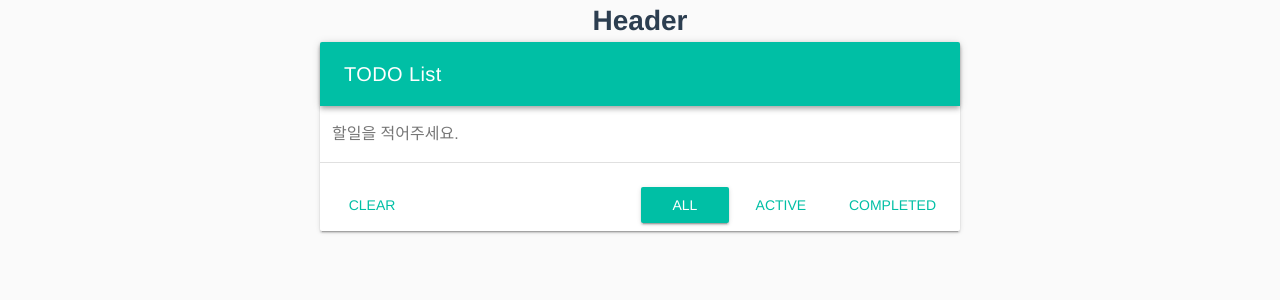
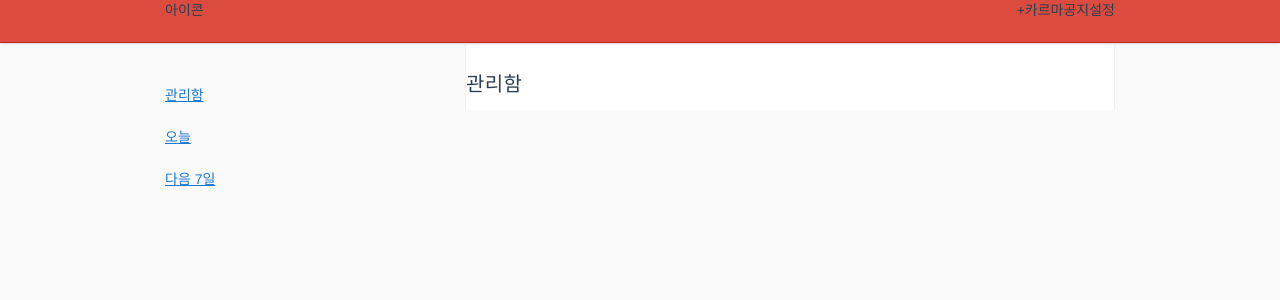
Before and after one commit to WebchemistGenn/Todoist-Vue, a Vue app: page / in a window 1280 px wide. Shown: the top 300 px of the page. Built offline with nearby package versions, Linux system fonts and the light colour scheme.

Commit message:
feat: layout change

```diff
--- a/src/App.vue
+++ b/src/App.vue
@@ -1,19 +1,13 @@
 <template>
   <v-app id="app">
-    <Header />
     <router-view/>
   </v-app>
 </template>
 
 <script lang="ts">
 import { Component, Vue } from "vue-property-decorator";
-import Header from "@/components/Header.vue";
 
-@Component({
-  components: {
-    Header,
-  },
-})
+@Component
 export default class App extends Vue {}
 </script>
 
--- a/src/components/Header.vue
+++ /dev/null
@@ -1,5 +0,0 @@
-<template>
-  <div id="header">
-    <h1>Header</h1>
-  </div>
-</template>
--- /dev/null
+++ b/src/components/common/Header.vue
@@ -0,0 +1,36 @@
+<template>
+  <div id="header">
+    <div class="inner">
+      <div class="left">
+        <span>아이콘</span>
+      </div>
+      <div class="right">
+        <input type="text" />
+        <span>+</span>
+        <span>카르마</span>
+        <span>공지</span>
+        <span>설정</span>
+      </div>
+    </div>
+  </div>
+</template>
+
+<style lang="scss" scoped>
+div#header {
+  position: fixed;
+  top: 0;
+  width: 100%;
+  height: 43px;
+  border-bottom: solid 1px #ca2100;
+  background-color: #db4c3f;
+  transition: height 0.2 ease-in;
+  box-shadow: 0 1px 2px rgba(0, 0, 0, 0.15);
+  z-index: 200;
+
+  div.inner {
+    width: 950px;
+    height: 100%;
+    margin: 0 auto;
+  }
+}
+</style>
--- /dev/null
+++ b/src/components/common/Sidebar.vue
@@ -0,0 +1,28 @@
+<template>
+  <div id="sidebar">
+    <ul>
+      <li><router-link to="/">관리함</router-link></li>
+      <li><router-link to="/today">오늘</router-link></li>
+      <li><router-link to="/week">다음 7일</router-link></li>
+    </ul>
+  </div>
+</template>
+
+<style lang="scss" scoped>
+div#sidebar {
+  width: 100%;
+  height: 100%;
+
+  ul {
+    list-style: none;
+    margin: 0;
+    padding: 0;
+
+    li {
+      height: 42px;
+      line-height: 42px;
+      text-align: left;
+    }
+  }
+}
+</style>
--- /dev/null
+++ b/src/layouts/Default.vue
@@ -0,0 +1,52 @@
+<template>
+  <div id="default-layout">
+    <Header />
+    <div class="default-container">
+      <div class="slidebar">
+        <Sidebar />
+      </div>
+      <div class="main">
+        <slot/>
+      </div>
+    </div>
+  </div>
+</template>
+
+<script lang="ts">
+import { Component, Vue } from "vue-property-decorator";
+import Header from "@/components/common/Header.vue";
+import Sidebar from "@/components/common/Sidebar.vue";
+
+@Component({
+  components: {
+    Header,
+    Sidebar,
+  },
+})
+export default class DefaultLayout extends Vue {}
+</script>
+
+<style lang="scss" scoped>
+div.default-container {
+  width: 950px;
+  padding-top: 44px;
+  margin: 0 auto;
+
+  div.slidebar {
+    float: left;
+    width: 300px;
+    height: 100%;
+    padding-top: 30px;
+  }
+
+  div.main {
+    float: right;
+    width: 650px;
+    height: 100%;
+    padding-top: 30px;
+    background-color: #fff;
+    border-left: 1px solid #f1f1f1;
+    border-right: 1px solid #f1f1f1;
+  }
+}
+</style>
--- a/src/views/Management.vue
+++ b/src/views/Management.vue
@@ -1,5 +1,9 @@
 <template>
-  <v-layout>
+  <default-layout>
+    <div id="management">
+      <p class="title">관리함</p>
+    </div>
+    <!-- <v-layout>
       <v-flex xs12 sm6 offset-sm3>
         <v-card>
           <v-toolbar color="teal accent-4" dark>
@@ -47,12 +51,14 @@
           </v-card-actions>
         </v-card>
       </v-flex>
-  </v-layout>
+    </v-layout> -->
+  </default-layout>
 </template>
 
 <script lang="ts">
 // tslint:disable no-console
 import { Component, Emit, Vue } from "vue-property-decorator";
+import DefaultLayout from "@/layouts/Default.vue";
 
 interface Todo {
   id: number;
@@ -62,7 +68,11 @@ interface Todo {
   completedAt: number | null;
 }
 
-@Component
+@Component({
+  components: {
+    DefaultLayout,
+  },
+})
 export default class Home extends Vue {
   private list: Todo[] = JSON.parse(localStorage.getItem("todolist") || "[]");
   private active: string = "ALL";
@@ -121,3 +131,13 @@ export default class Home extends Vue {
   }
 }
 </script>
+
+<style lang="scss" scoped>
+div#management {
+  text-align: left;
+
+  p.title {
+    font-size: 12px;
+  }
+}
+</style>
--- a/src/views/Today.vue
+++ b/src/views/Today.vue
@@ -1,5 +1,24 @@
 <template>
-  <div id="today">
-    <h1>Today</h1>
-  </div>
+  <default-layout>
+    <div id="today">
+      <h1>Today</h1>
+    </div>
+  </default-layout>
 </template>
+
+<script lang="ts">
+import { Component, Emit, Vue } from "vue-property-decorator";
+import DefaultLayout from "@/layouts/Default.vue";
+@Component({
+  components: {
+    DefaultLayout,
+  },
+})
+export default class Today extends Vue {}
+</script>
+
+<style lang="scss" scoped>
+div#today {
+  text-align: left;
+}
+</style>
--- a/src/views/Week.vue
+++ b/src/views/Week.vue
@@ -1,5 +1,24 @@
 <template>
-  <div id="week">
-    <h1>Week</h1>
-  </div>
+  <default-layout>
+    <div id="week">
+      <h1>Week</h1>
+    </div>
+  </default-layout>
 </template>
+
+<script lang="ts">
+import { Component, Emit, Vue } from "vue-property-decorator";
+import DefaultLayout from "@/layouts/Default.vue";
+@Component({
+  components: {
+    DefaultLayout,
+  },
+})
+export default class Week extends Vue {}
+</script>
+
+<style lang="scss" scoped>
+div#week {
+  text-align: left;
+}
+</style>
```
Also changed, not shown: src/components/Sidebar.vue (deleted, +0 -7 lines). Lines whose indentation alone changed are shown as unchanged.
